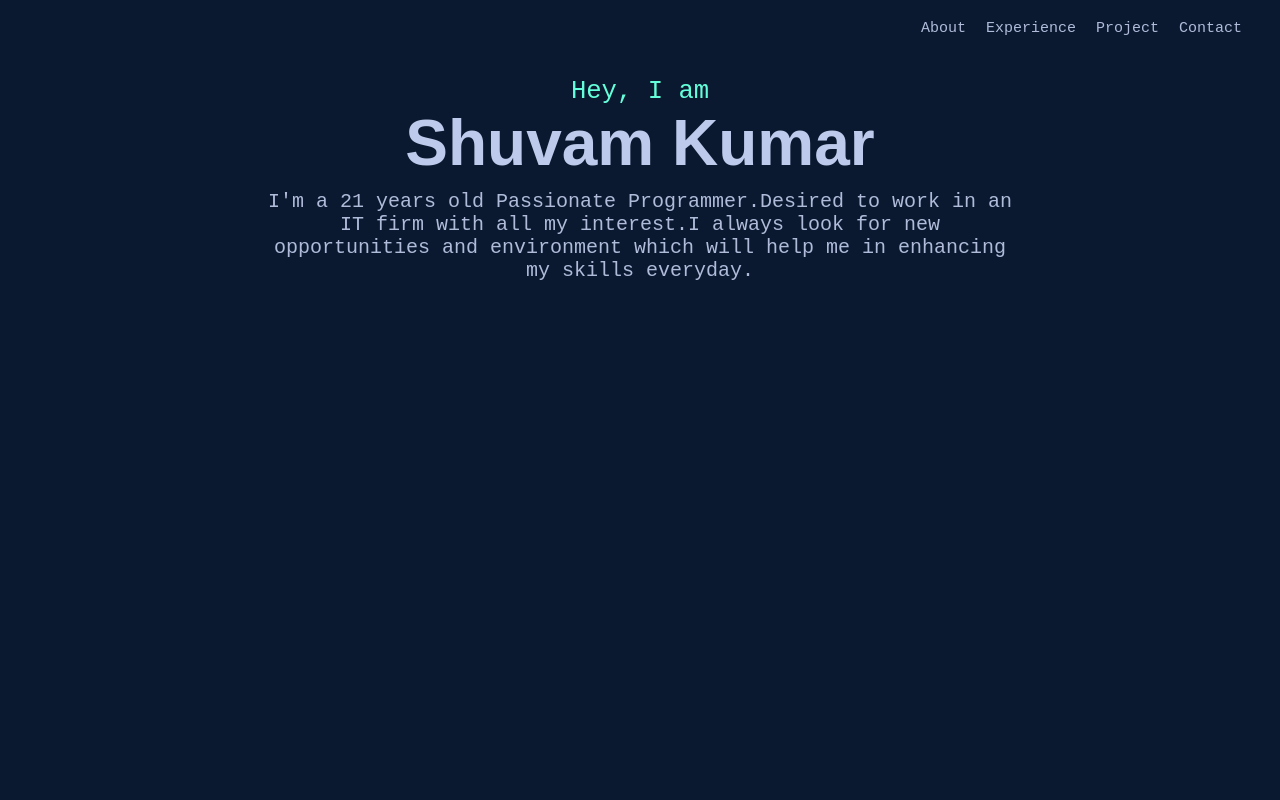
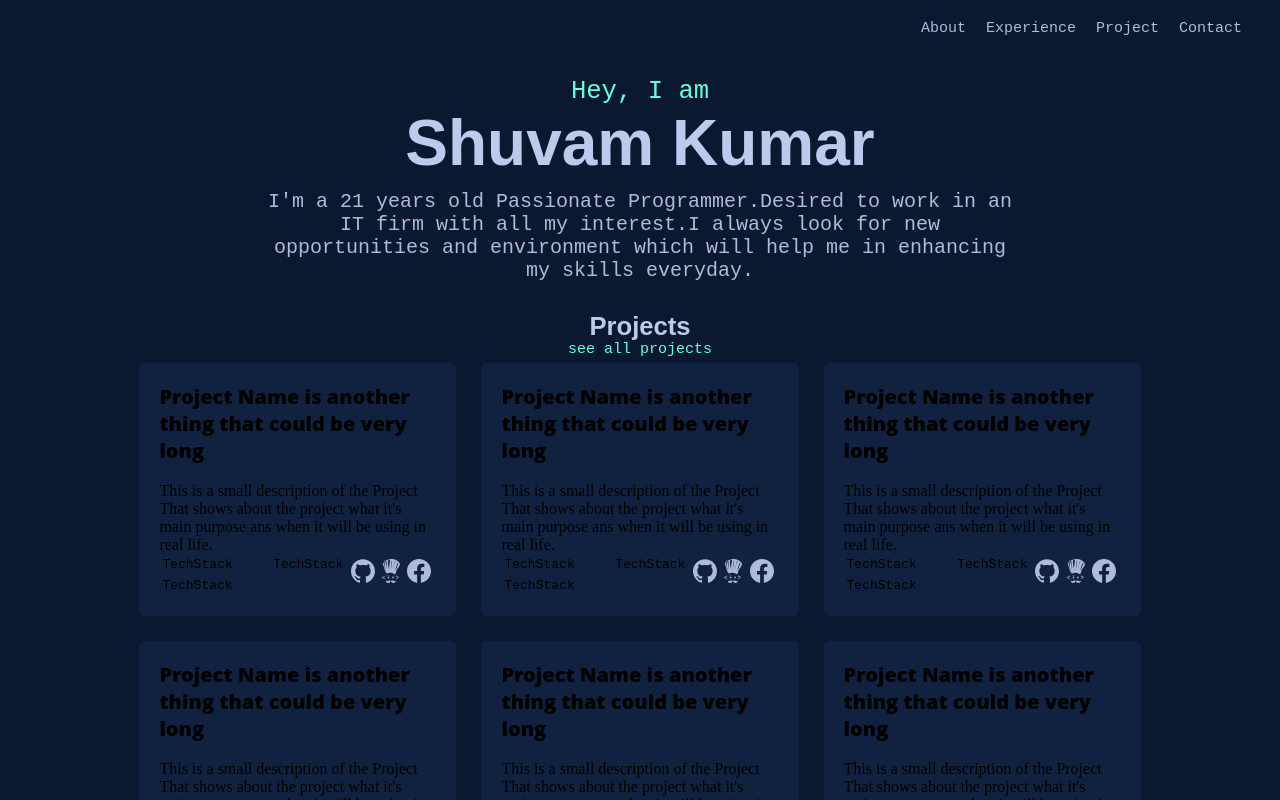
Before and after one commit to Shuvam19/shuvam-19, a Vue app: page / in a window 1280 px wide. Shown: the top 800 px of the page. Built offline with nearby package versions, Linux system fonts and the light colour scheme.

Commit message:
project section design updated

```diff
--- a/src/components/icons/IconBase.vue
+++ b/src/components/icons/IconBase.vue
@@ -32,11 +32,11 @@ export default {
     },
     color: {
       type: String,
-      default: "currentColor",
+      default: "#b0bbda",
     },
     hoverColor: {
       type: String,
-      default: "currentColor",
+      default: "#64ffda",
     },
   },
 };
--- /dev/null
+++ b/src/components/projects/ProjectIndividual.vue
@@ -0,0 +1,129 @@
+<template>
+  <div class="individual-project">
+    <div class="project-info">
+      <h4 class="project-name">
+        Project Name is another thing that could be very long
+      </h4>
+      <br />
+      <p class="project-description">
+        This is a small description of the Project That shows about the project
+        what it's main purpose ans when it will be using in real life.
+      </p>
+    </div>
+    <div class="project-extras">
+      <ul class="project-tech-stack">
+        <li class="project-tech-name">TechStack</li>
+        <li class="project-tech-name">TechStack</li>
+        <li class="project-tech-name">TechStack</li>
+      </ul>
+      <ul class="project_link">
+        <li class="project-link-icon">
+          <a href="#">
+            <icon-base
+              :color="color"
+              :hoverColor="hoverColor"
+              :width="24"
+              :height="24"
+            >
+              <icon-github />
+            </icon-base>
+          </a>
+        </li>
+        <li class="project-link-icon">
+          <a href="#">
+            <icon-base
+              :color="color"
+              :hoverColor="hoverColor"
+              :width="24"
+              :height="24"
+            >
+              <icon-code-chef />
+            </icon-base>
+          </a>
+        </li>
+        <li class="project-link-icon">
+          <a href="#">
+            <icon-base
+              :width="24"
+              :height="24"
+            >
+              <icon-face-book />
+            </icon-base>
+          </a>
+        </li>
+      </ul>
+    </div>
+  </div>
+</template>
+
+<script>
+import IconBase from "../icons/IconBase.vue";
+import IconGithub from "../icons/IconGithub.vue";
+import IconCodeChef from "../icons/IconCodeChef.vue";
+import IconFaceBook from "../icons/IconFaceBook.vue";
+export default {
+  name: "ProjectIndividual",
+  components: {
+    IconBase,
+    IconGithub,
+    IconCodeChef,
+    IconFaceBook
+  },
+};
+</script>
+
+<style scoped>
+* {
+  margin: 0;
+  padding: 0;
+}
+.individual-project {
+  display: flex;
+  flex-direction: column;
+  justify-content: space-between;
+  background-color: #112240;
+  border-radius: 5px;
+  margin: 5px;
+  padding: 20px;
+}
+.project-name {
+  width: 100%;
+  font-size: 20px;
+  font-weight: 1000;
+  font-family: "Open Sans", sans-serif;
+}
+
+.project-description {
+  width: 100%;
+}
+
+.project-extras {
+  display: flex;
+  flex-direction: row;
+  justify-content: space-between;
+  font-family: monospace;
+}
+
+.project-tech-stack {
+  width: 70%;
+  list-style: none;
+  display: flex;
+  flex-direction: row;
+  flex-wrap: wrap;
+  justify-content: space-between;
+}
+
+.project_link {
+  width: 30%;
+  padding: 5px;
+  list-style: none;
+  display: flex;
+  flex-direction: row;
+  flex-wrap: wrap;
+  justify-content: space-between;
+}
+
+.project-tech-name {
+  padding: 3px;
+}
+</style>
--- a/src/components/projects/ProjectSection.vue
+++ b/src/components/projects/ProjectSection.vue
@@ -1,4 +1,63 @@
 <template>
-    <div id="project">
+  <div id="project">
+    <p class="project-header">Projects</p>
+    <router-link class="see-all-project" to="/all-projects"
+      >see all projects</router-link
+    >
+    <div class="famous-project">
+      <project-individual />
+      <project-individual />
+      <project-individual />
+      <project-individual />
+      <project-individual />
+      <project-individual />
+      <project-individual />
+      <project-individual />
+      <project-individual />
     </div>
+  </div>
 </template>
+
+<script>
+import ProjectIndividual from "./ProjectIndividual.vue";
+export default {
+  name: "ProjectSection",
+  components: {
+    ProjectIndividual,
+  },
+};
+</script>
+
+<style scoped>
+* {
+  margin: 0;
+  padding: 0;
+}
+
+#project {
+  display: flex;
+  flex-direction: column;
+  align-items: center;
+}
+
+.project-header {
+  font-size: 2vw;
+  font-weight: 600;
+  font-family: sans-serif;
+  color: #becaeb;
+}
+
+.see-all-project {
+  font-size: 15px;
+  color: #64ffda;
+  text-decoration: none;
+  font-family: monospace;
+}
+
+.famous-project {
+  width: 80%;
+  display: grid;
+  grid-template-columns: repeat(auto-fill, minmax(300px, 1fr));
+  gap: 15px;
+}
+</style>
--- a/src/views/Home.vue
+++ b/src/views/Home.vue
@@ -1,21 +1,21 @@
 <template>
   <div class="home">
     <about />
+    <project-section />
   </div>
 </template>
 
 <script>
 import About from "../components/about/About.vue";
+import ProjectSection from "../components/projects/ProjectSection.vue"
 export default {
   name: "Home",
   components: {
     About,
+    ProjectSection,
   },
 };
 </script>
 
 <style scoped>
-.home {
-  height: 120vh;
-}
 </style>
```
